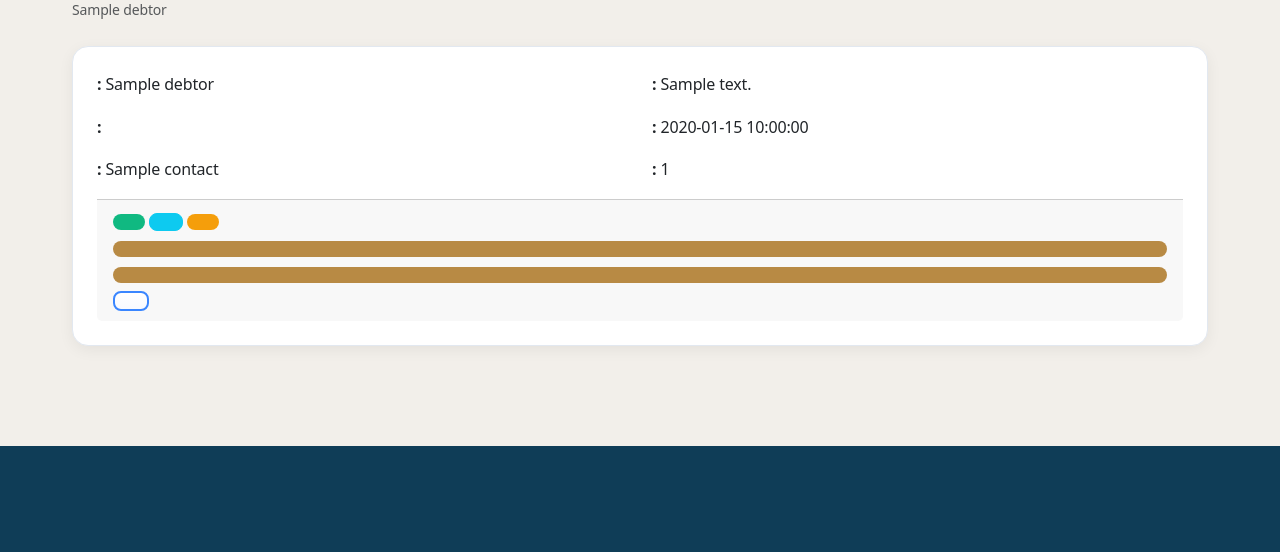
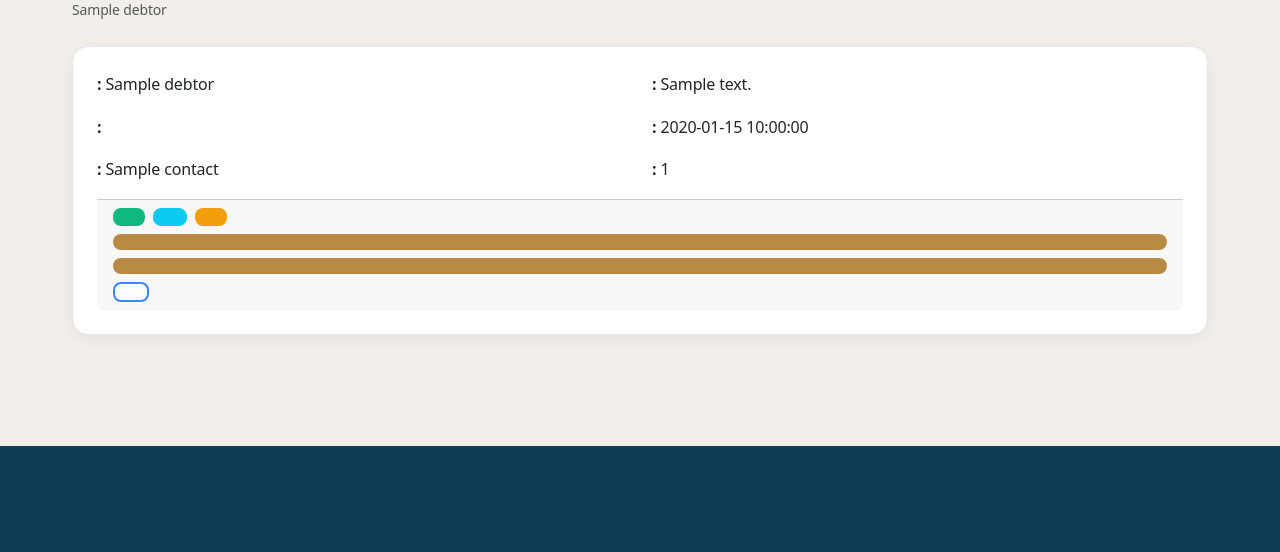
Before and after one commit to FicoreAfrica/Ficore-Records, a Python web app: template ficore-accounting/templates/debtors/view.html in a window 1280 px wide. Shown: the part 248-800 px from the top of the page. Run offline with Jinja, Linux system fonts and the light colour scheme; the template is opened without the code that fills it: most values are stand-ins (such as "Sample title", 1, 10 or a date in 2020).

Commit message:
Update view.html

```diff
--- a/ficore-accounting/templates/debtors/view.html
+++ b/ficore-accounting/templates/debtors/view.html
@@ -22,6 +22,7 @@
             </div>
         </div>
         <div class="card-footer">
+            <div class="responsive-btn-group" role="group">
                 <a href="{{ url_for('debtors_blueprint.generate_iou', id=debtor._id) }}"
                    class="btn btn-success btn-sm"
                    data-bs-toggle="tooltip"
@@ -69,6 +70,7 @@
                    title="{{ trans('back', default='Back') }}">
                     {{ trans('back', default='Back') }}
                 </a>
+            </div>
         </div>
     </div>
 </div>
```
Lines whose indentation alone changed are shown as unchanged.
